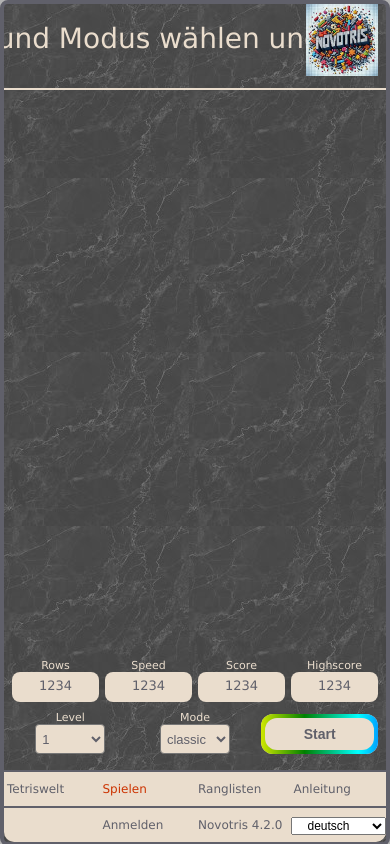
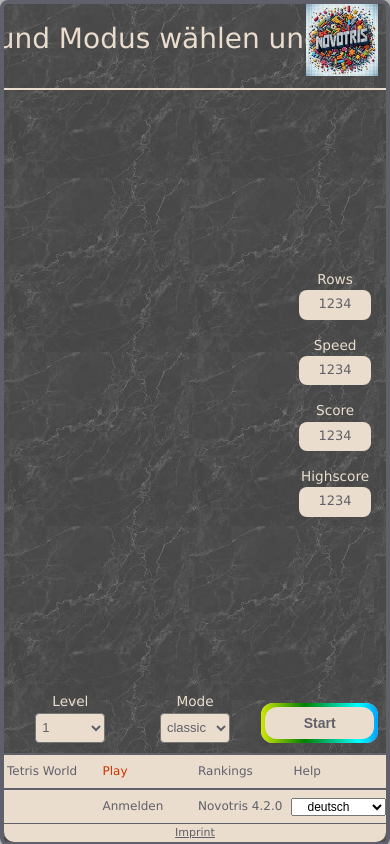
Before and after one commit to the-hockey-plaza/novotris, a PHP site: page /en/play.php in a window 390 px wide. Run offline with PHP 8.4, Linux system fonts and the light colour scheme; data that the repository does not hold is empty.

Commit message:
Imprint.

```diff
--- a/public/css/novotris.css
+++ b/public/css/novotris.css
@@ -328,6 +328,26 @@ a.footer-label-only {
 
 .subfooter-label:hover {
 	color: white;
+}
+
+.novFooter-legal {
+	flex: 2;
+	justify-content: center;
+	padding-top: 3px;
+	padding-bottom: 3px;
+	font-size: 13px;
+	border-top-width: 1px;
+	border-bottom-left-radius: 10px;
+	border-bottom-right-radius: 10px;
+}
+
+.row-footer-box-legal {
+	text-align: center;
+}
+
+a.footer-label-legal {
+	padding-left: 0;
+	text-decoration: underline;
 }
 
 #divTitle {
@@ -1027,33 +1047,46 @@ table.class-table-ranking td:nth-child(6) {
 	}
 
 	.play-layout {
-		flex-direction: column;
+		display: grid;
+		grid-template-columns: minmax(0, 1fr) clamp(78px, 22vw, 92px);
+		grid-template-rows: minmax(0, 1fr) auto;
+		grid-template-areas:
+			"stage stats"
+			"controls controls";
+		height: 100%;
+		min-height: 0;
+		overflow: hidden;
 		align-items: stretch;
-		gap: 10px;
+		gap: 8px;
 	}
 
 	.play-stage {
+		grid-area: stage;
 		flex: 1;
 		min-width: 0;
-		min-height: 280px;
+		min-height: 0;
 	}
 
 	.play-sidebar {
-		flex: 0 0 auto;
-		max-width: none;
-		width: 100%;
-		display: grid;
-		grid-template-rows: auto auto;
-		gap: 10px;
+		display: contents;
 	}
 
 	.play-sidebar-stats {
-		display: grid;
-		grid-template-columns: repeat(4, minmax(0, 1fr));
-		gap: 6px 6px;
+		grid-area: stats;
+		display: flex;
+		flex-direction: column;
+		align-items: stretch;
+		justify-content: center;
+		width: 100%;
+		gap: 18px;
+	}
+
+	.play-sidebar-stats .play-stat {
+		width: 100%;
 	}
 
 	.play-sidebar-controls {
+		grid-area: controls;
 		display: grid;
 		grid-template-columns: repeat(3, minmax(0, 1fr));
 		gap: 8px 8px;
@@ -1101,18 +1134,19 @@ table.class-table-ranking td:nth-child(6) {
 		text-align: center;
 	}
 
-	.play-sidebar .play-stat .game-data-text,
 	.play-sidebar .play-control .drpMenu {
+		margin-top: 2pt;
 		width: 100%;
 		max-width: none;
 	}
 
 	.play-sidebar .play-stat .game-data-label {
-		font-size: 11px;
+		font-size: calc(11px + 2pt);
 		padding-top: 0;
 	}
 
 	.play-sidebar .play-stat .game-data-text {
+		margin-top: 2pt;
 		font-size: 13px;
 		min-height: 28px;
 		line-height: 28px;
@@ -1120,7 +1154,7 @@ table.class-table-ranking td:nth-child(6) {
 	}
 
 	.play-sidebar .play-control .game-data-label {
-		font-size: 11px;
+		font-size: calc(11px + 2pt);
 		padding-top: 0;
 	}
 
@@ -1162,6 +1196,12 @@ table.class-table-ranking td:nth-child(6) {
 		flex-wrap: nowrap;
 		align-items: center;
 		padding-top: 2px;
+	}
+
+	.novFooter-legal {
+		font-size: 12px;
+		padding-top: 1px;
+		padding-bottom: 1px;
 	}
 
 	.row-footer-box {
@@ -1243,6 +1283,11 @@ table.class-table-ranking td:nth-child(6) {
 		line-height: 1.1;
 	}
 
+	a.footer-label-legal {
+		padding: 1px 3px;
+		font-size: 11px;
+	}
+
 	.novFooter select.footer-label {
 		font-size: 12px;
 		padding-left: 2px;
--- a/public/js/highscore.js
+++ b/public/js/highscore.js
@@ -19,9 +19,6 @@ let scoreLevel;
 
 function setBrickWidth(size) {
 	let frame = document.getElementById('div-play-frame');
-	//	let x = frame.offsetWidth;
-	//	let y = frame.offsetHeight;
-	//TODO
 	let x = frame.clientWidth;
 	let y = frame.clientHeight;
 	let xMax;
@@ -29,13 +26,9 @@ function setBrickWidth(size) {
 	let maxByCanvasWidth;
 	let maxByCanvasHeight;
 
-	//	if (glIsMobile) {
 	if (true) {
 		if (glIsTablet) {
-			// 75% der Breite oder 75% der Höhe des Spielfelds:
-			//TODO
-			//			xMax = Math.floor((glCanvasSize.width * 0.75) / cMatrixSize.width);
-			//			yMax = Math.floor((glCanvasSize.height * 0.75) / cMatrixSize.height);
+			// 60% der Canvas-Breite/-Hoehe als Obergrenze auf Tablet
 			xMax = Math.floor((glCanvasSize.width * 0.6) / cMatrixSize.width);
 			yMax = Math.floor((glCanvasSize.height * 0.6) / cMatrixSize.height);
 
@@ -45,19 +38,8 @@ function setBrickWidth(size) {
 				cBrickWidth = yMax;
 		}
 		else {
-			//			if (size == "small") {
-			//				cBrickWidth = 18;
-			//			}
-			//			else if (size == "large")
-			//				cBrickWidth = 36;
-			//			else {
-			//				cBrickWidth = 22; // 22;
-			//			}
-
-			//			xMax = Math.floor((glPlayFramePos.width - glPadding - 30) / cMatrixSize.width);
-			//			yMax = Math.floor((glPlayFramePos.height - glPadding - 30) / cMatrixSize.height);
-			xMax = Math.floor((x - glPadding - 30) / cMatrixSize.width);
-			yMax = Math.floor((y - glPadding - 30) / cMatrixSize.height);
+			xMax = Math.floor((x - glPadding - 14) / cMatrixSize.width);
+			yMax = Math.floor((y - glPadding - 14) / cMatrixSize.height);
 
 			if (xMax < yMax)
 				cBrickWidth = xMax;
@@ -65,8 +47,8 @@ function setBrickWidth(size) {
 				cBrickWidth = yMax;
 
 			// Keep full matrix (including borders/offset) inside the visible canvas area.
-			maxByCanvasWidth = Math.floor((x - 20) / cMatrixSize.width) - 1;
-			maxByCanvasHeight = Math.floor((y - 20) / cMatrixSize.height) - 1;
+			maxByCanvasWidth = Math.floor((x - 12) / cMatrixSize.width) - 1;
+			maxByCanvasHeight = Math.floor((y - 12) / cMatrixSize.height) - 1;
 			cBrickWidth = Math.min(cBrickWidth, maxByCanvasWidth, maxByCanvasHeight);
 			cBrickWidth = Math.max(cBrickWidth, 10);
 
--- a/public/js/rendering.js
+++ b/public/js/rendering.js
@@ -33,14 +33,9 @@
 var glPlayFramePos = { width: 0, height: 0, left: 0, top: 0 };
 
 function initStaticRendering() {
-
-
-	//TODO
-	//	glPlayFramePos.width = Math.floor(glContainerPos.width * 0.7);
-	//	glPlayFramePos.height = Math.floor(glContainerPos.height * 0.85);
 	let frame = document.getElementById('div-play-frame');
-	glPlayFramePos.width = frame.clientWidth - 5;
-	glPlayFramePos.height = frame.clientHeight - 5;
+	glPlayFramePos.width = frame.clientWidth;
+	glPlayFramePos.height = frame.clientHeight;
 
 
 	glCanvasSize.left = 0;
--- a/public/php/page-footer.php
+++ b/public/php/page-footer.php
@@ -1,5 +1,5 @@
 <?php
-$pageLang = $pageLang ?? 'de';
+$pageLang = $pageLang ?? ((isset($_SERVER['PHP_SELF']) && strpos($_SERVER['PHP_SELF'], '/en/') !== false) ? 'en' : 'de');
 $footerActive = $footerActive ?? 'play';
 
 $footerLabelWorld = $footerLabelWorld ?? ($pageLang === 'en' ? 'Tetris World' : 'Tetriswelt');
@@ -7,11 +7,13 @@ $footerLabelPlay = $footerLabelPlay ?? ($pageLang === 'en' ? 'Play' : 'Spielen')
 $footerLabelRanking = $footerLabelRanking ?? ($pageLang === 'en' ? 'Rankings' : 'Ranglisten');
 $footerLabelHelp = $footerLabelHelp ?? ($pageLang === 'en' ? 'Help' : 'Anleitung');
 $footerLabelVersion = $footerLabelVersion ?? 'Version';
+$footerLabelLegal = $footerLabelLegal ?? ($pageLang === 'en' ? 'Imprint' : 'Impressum');
 
 $nov_url_index = $nov_url_index ?? '#';
 $nov_url_play = $nov_url_play ?? '#';
 $nov_url_ranking = $nov_url_ranking ?? '#';
 $nov_url_help = $nov_url_help ?? '#';
+$nov_url_impressum = $nov_url_impressum ?? 'impressum.php';
 
 $footerPlayStyle = $footerActive === 'play' ? 'color: var(--play-color); cursor: pointer;' : 'cursor: pointer;';
 $footerRankingStyle = $footerActive === 'ranking' ? 'color: var(--play-color); cursor: pointer;' : 'cursor: pointer;';
@@ -36,8 +38,7 @@ $footerHelpStyle = $footerActive === 'help' ? 'color: var(--play-color); cursor:
   </div>
 </div>
 
-<div class="novFooter"
-  style="border-bottom-left-radius: 10px; border-bottom-right-radius: 10px;">
+<div class="novFooter">
   <div class="row-footer-box">
     <a id="footer-user" class="footer-label"
       style="cursor: pointer;" onclick="showUserInfoDialog();"></a>
@@ -59,3 +60,10 @@ $footerHelpStyle = $footerActive === 'help' ? 'color: var(--play-color); cursor:
     </select>
   </div>
 </div>
+
+<div class="novFooter novFooter-legal">
+  <div class="row-footer-box row-footer-box-legal">
+    <a class="footer-label footer-label-legal"
+      href="<?= $nov_url_impressum ?>"><?= htmlspecialchars($footerLabelLegal, ENT_QUOTES, 'UTF-8') ?></a>
+  </div>
+</div>
```
Also changed, not shown: public/de/impressum.php (added, +119 -0 lines), public/en/impressum.php (added, +119 -0 lines).
